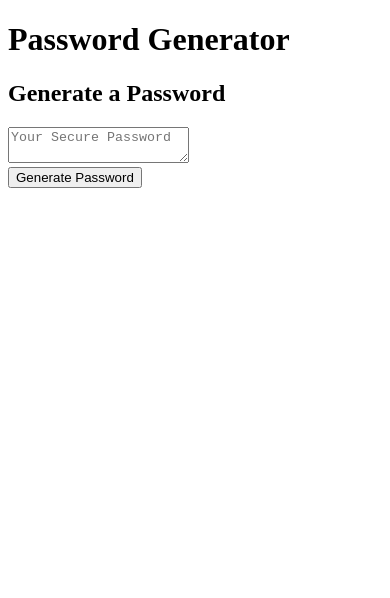
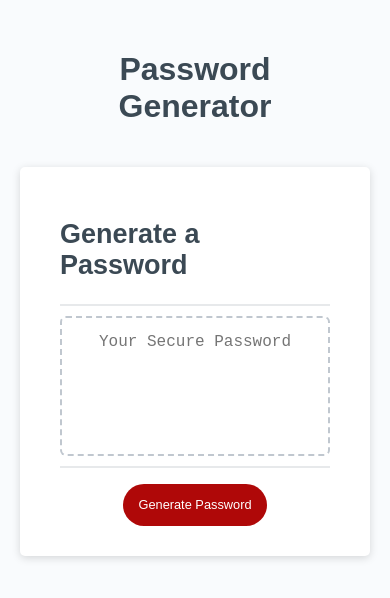
Before and after one commit to jimbuckley412/PasswordGenerator2.0, a plain HTML site: page index.html in a window 390 px wide. Drawn offline with Linux system fonts and the light colour scheme; files that its build step writes are made by us from their sources.

Commit message:
hope this works

```diff
--- a/assets/js/script.js
+++ b/assets/js/script.js
@@ -1,4 +1,4 @@
-// Assignment Code
+//
 var generateBtn = document.querySelector("#generate");
 
 // Write password to the #password input
@@ -10,5 +10,68 @@ function writePassword() {
 
 }
 
+function generatePassword() {
+
+      // prompts the user for a password length between 12 and 128 characters
+      var passwordLength = prompt("How many characters would you like your password to be must be? Your password must be at least 12 characters and less than 128?");
+
+      // if statement checks if password length is between 12 and 128 characters
+      // if not, it alerts the user (password must be between 8 and 128 characters);
+      // the return exits the function
+      if (passwordLength < 12 || passwordLength > 128) {
+     alert("Password must be between 8 and 128 characters!");
+     return;
+      }
+
+      // prompts for user to select for different character types
+      // the confirms are used to store the user's response
+      // uses boolean values (true or false)/yes or no on the form
+      var includeLowercase = confirm("Would you like to include lowercase letters?");
+      var includeUppercase = confirm("Would you like to include uppercase letters?");
+      var includeNumbers = confirm("Would you like to include numbers?");
+      var includeSpecialCharacters = confirm("Would you like to include special characters?");
+
+      // checks if user has selected at least one the different character types
+      // if not, it alerts the user (must select at least one character type)
+      if (!includeLowercase && !includeUppercase && !includeNumbers && !includeSpecialCharacters) {
+     alert("You must select at least one character type!");
+     return;
+      }
+
+      // Create arrays for each character type
+      var lowercase = "abcdefghijklmnopqrstuvwxyz".split("");
+      var uppercase = "ABCDEFGHIJKLMNOPQRSTUVWXYZ".split("");
+      var numbers = "0123456789".split("");
+      var specialCharacters = "!\"#$%&'()*+,-./:;<=>?@[\\]^_`{|}~".split("");
+
+      // created an array for each selected character types
+      var selectedCharacters = [];
+
+      // added selected character types to the selectedCharacters array
+      if (includeLowercase) {
+     selectedCharacters = selectedCharacters.concat(lowercase);
+      }
+      if (includeUppercase) {
+     selectedCharacters = selectedCharacters.concat(uppercase);
+      }
+      if (includeNumbers) {
+     selectedCharacters = selectedCharacters.concat(numbers);
+      }
+      if (includeSpecialCharacters) {
+     selectedCharacters = selectedCharacters.concat(specialCharacters);
+      }
+
+      // Create empty array for password
+      var password = [];
+
+      // Loop through selectedCharacters array and add random characters to password array
+      for (var i = 0; i < passwordLength; i++) {
+     password.push(selectedCharacters[Math.floor(Math.random() * selectedCharacters.length)]);
+      }
+
+      // Return password as string
+      return password.join("");
+}
+
 // Add event listener to generate button
 generateBtn.addEventListener("click", writePassword);
--- a/assets/stylesheet/style.css
+++ b/assets/stylesheet/style.css
@@ -0,0 +1,137 @@
+*,
+*::before,
+*::after {
+  box-sizing: border-box;
+}
+
+html,
+body,
+.wrapper {
+  height: 100%;
+  margin: 0;
+  padding: 0;
+}
+
+body {
+  font-family: sans-serif;
+  background-color: #f9fbfd;
+}
+
+.wrapper {
+  padding-top: 30px;
+  padding-left: 20px;
+  padding-right: 20px;
+}
+
+header {
+  text-align: center;
+  padding: 20px;
+  padding-top: 0px;
+  color: hsl(206, 17%, 28%);
+}
+
+.card {
+  background-color: hsl(0, 0%, 100%);
+  border-radius: 5px;
+  border-width: 1px;
+  box-shadow: rgba(0, 0, 0, 0.15) 0px 2px 8px 0px;
+  color: hsl(206, 17%, 28%);
+  font-size: 18px;
+  margin: 0 auto;
+  max-width: 800px;
+  padding: 30px 40px;
+}
+
+.card-header::after {
+  content: " ";
+  display: block;
+  width: 100%;
+  background: #e7e9eb;
+  height: 2px;
+}
+
+.card-body {
+  min-height: 100px;
+}
+
+.card-footer {
+  text-align: center;
+}
+
+.card-footer::before {
+  content: " ";
+  display: block;
+  width: 100%;
+  background: #e7e9eb;
+  height: 2px;
+}
+
+.card-footer::after {
+  content: " ";
+  display: block;
+  clear: both;
+}
+
+.btn {
+  border: none;
+  background-color: hsl(360, 91%, 36%);
+  border-radius: 25px;
+  box-shadow: rgba(0, 0, 0, 0.1) 0px 1px 6px 0px rgba(0, 0, 0, 0.2) 0px 1px 1px
+    0px;
+  color: hsl(0, 0%, 100%);
+  display: inline-block;
+  font-size: 22px;
+  line-height: 22px;
+  margin: 16px 16px 16px 20px;
+  padding: 14px 34px;
+  text-align: center;
+  cursor: pointer;
+}
+
+button[disabled] {
+  cursor: default;
+  background: #c0c7cf;
+}
+
+.float-right {
+  float: right;
+}
+
+#password {
+  -webkit-appearance: none;
+  -moz-appearance: none;
+  appearance: none;
+  border: none;
+  display: block;
+  width: 100%;
+  padding-top: 15px;
+  padding-left: 15px;
+  padding-right: 15px;
+  padding-bottom: 85px;
+  font-size: 1.2rem;
+  text-align: center;
+  margin-top: 10px;
+  margin-bottom: 10px;
+  border: 2px dashed #c0c7cf;
+  border-radius: 6px;
+  resize: none;
+  overflow: hidden;
+}
+
+@media (max-width: 690px) {
+  .btn {
+    font-size: 1rem;
+    margin: 16px 0px 0px 0px;
+    padding: 10px 15px;
+  }
+
+  #password {
+    font-size: 1rem;
+  }
+}
+
+@media (max-width: 500px) {
+  .btn {
+    font-size: 0.8rem;
+  }
+}
--- a/index.html
+++ b/index.html
@@ -5,7 +5,7 @@
     <meta name="viewport" content="width=device-width, initial-scale=1.0" />
     <meta http-equiv="X-UA-Compatible" content="ie=edge" />
     <title>Password Generator</title>
-    <link rel="stylesheet" href="style.css" />
+    <link rel="stylesheet" href="./assets/stylesheet/style.css" />
   </head>
   <body>
     <div class="wrapper">
@@ -29,6 +29,6 @@
         </div>
       </div>
     </div>
-    <script src="script.js"></script>
+    <script src="./assets/js/script.js"></script>
   </body>
 </html>
```
Also changed, not shown: 4 other files.
